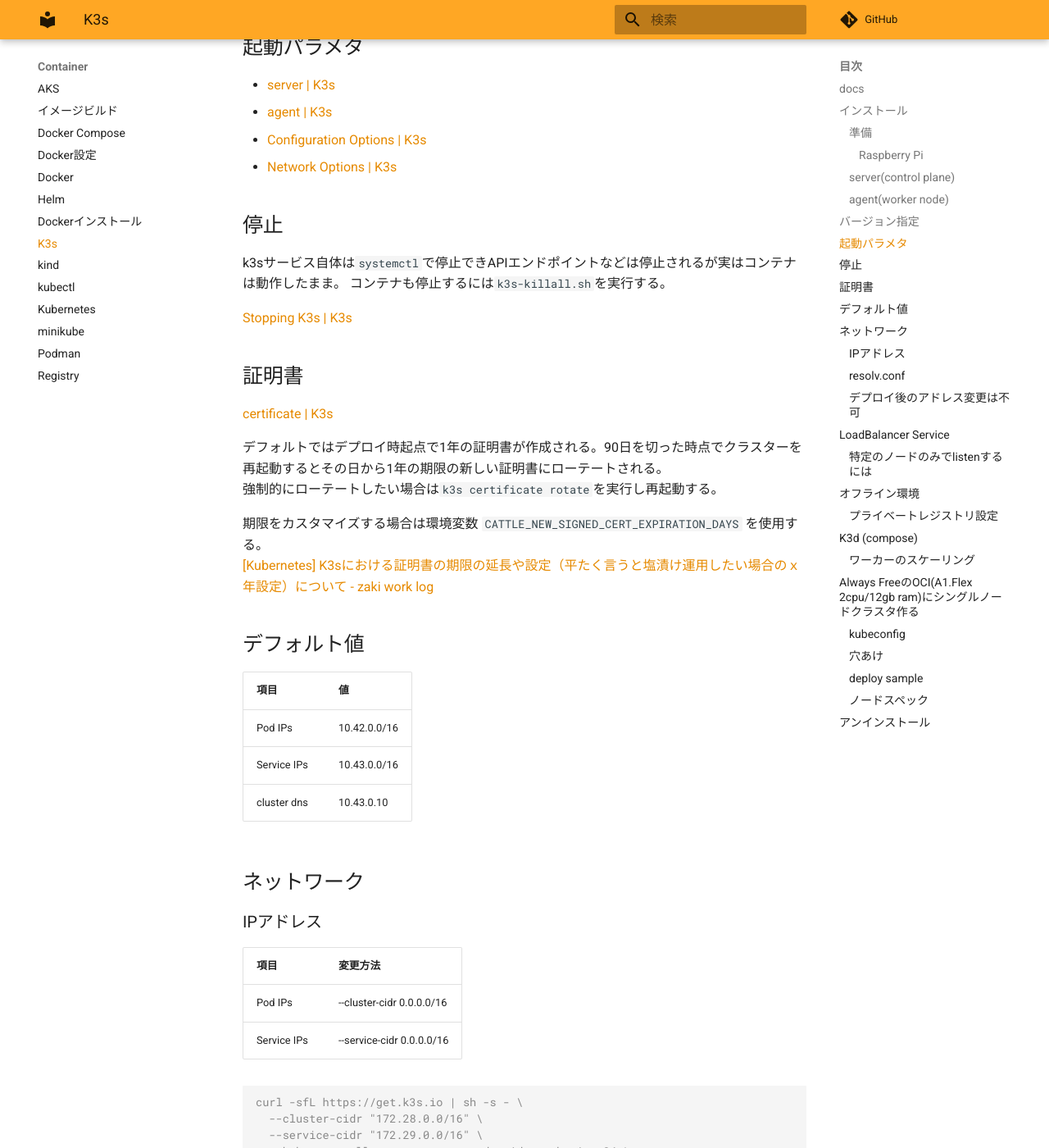
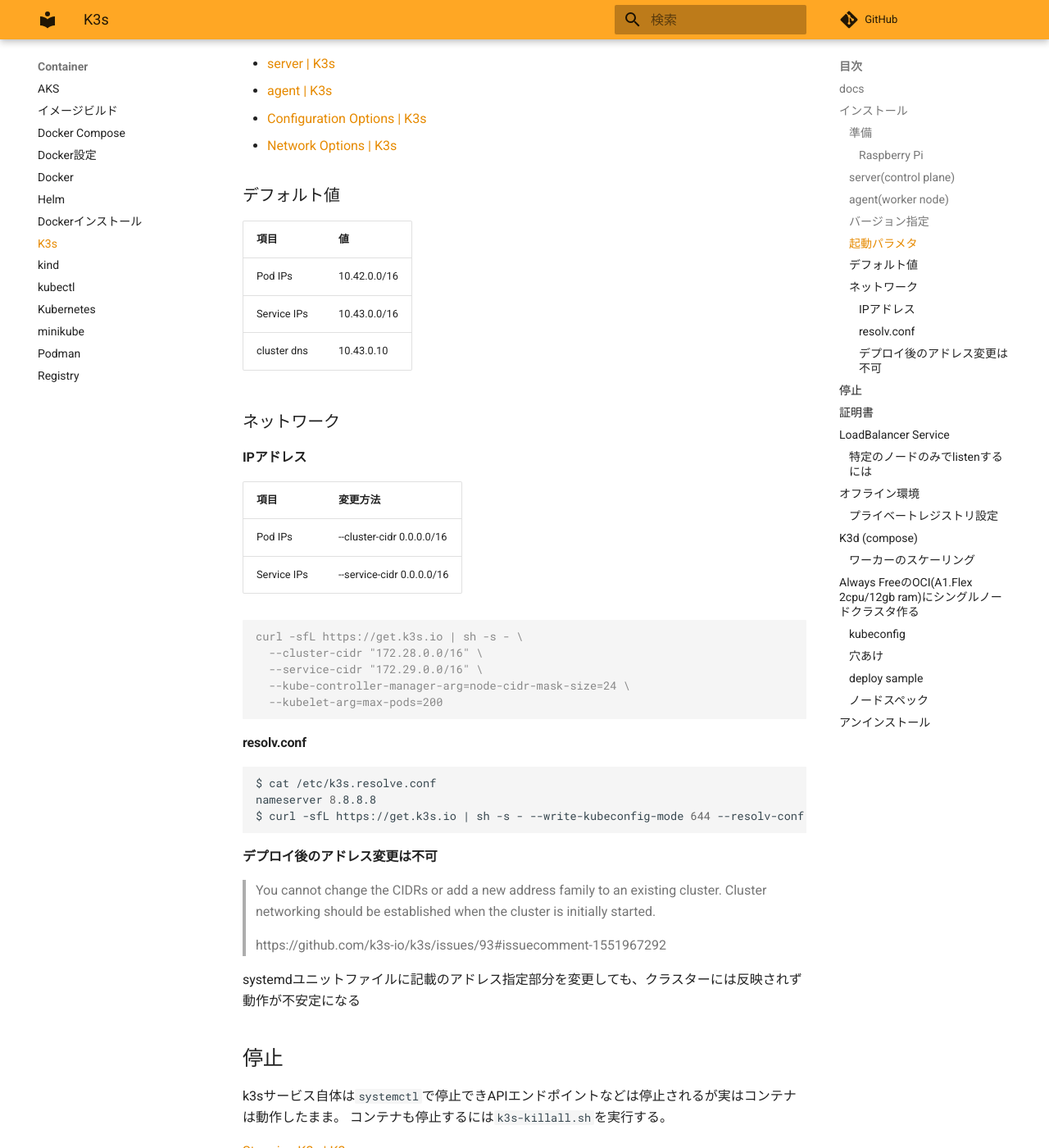
Before and after one commit to zaki-lknr/docs, an MkDocs documentation site: the page built from docs/Container/k3s.md, in a window 1280 px wide and 1400 px high, scrolled down 1420 px. Shown: the whole window at 82% size. Built offline with MkDocs 1.6.1 and Material for MkDocs 9.7.7, drawn with Linux system fonts in a browser that asks for light colours; comment, search, counter and statistics services are not loaded; part of the change alters nothing that is shown; some of the changed text lies outside the part shown.

Commit message:
update: 章構成

````diff
--- a/docs/Container/k3s.md
+++ b/docs/Container/k3s.md
@@ -38,7 +38,7 @@ curl -sfL https://get.k3s.io | K3S_URL=https://server:6443 K3S_TOKEN=${token} sh
 
 tokenはserverの `/var/lib/rancher/k3s/server/agent-token` にある。
 
-## バージョン指定
+### バージョン指定
 
 バージョン番号を指定する場合
 
@@ -55,12 +55,53 @@ curl -sfL https://get.k3s.io | INSTALL_K3S_CHANNEL=latest sh -
 チャンネルはデフォルト`stable`で1個前のメジャーバージョンだったりする。
 [チャンネル一覧](https://update.k3s.io/v1-release/channels)
 
-## 起動パラメタ
+### 起動パラメタ
 
 - [server | K3s](https://docs.k3s.io/cli/server)
 - [agent | K3s](https://docs.k3s.io/cli/agent)
 - [Configuration Options | K3s](https://docs.k3s.io/installation/configuration)
 - [Network Options | K3s](https://docs.k3s.io/installation/network-options)
+
+### デフォルト値
+
+| 項目          | 値            |
+| ----------- | ------------ |
+| Pod IPs     | 10.42.0.0/16 |
+| Service IPs | 10.43.0.0/16 |
+| cluster dns | 10.43.0.10   |
+
+### ネットワーク
+
+#### IPアドレス
+
+| 項目          | 変更方法                      |
+| ----------- | ------------------------- |
+| Pod IPs     | --cluster-cidr 0.0.0.0/16 |
+| Service IPs | --service-cidr 0.0.0.0/16 |
+
+```console
+curl -sfL https://get.k3s.io | sh -s - \
+  --cluster-cidr "172.28.0.0/16" \
+  --service-cidr "172.29.0.0/16" \
+  --kube-controller-manager-arg=node-cidr-mask-size=24 \
+  --kubelet-arg=max-pods=200
+```
+
+#### resolv.conf
+
+```
+$ cat /etc/k3s.resolve.conf
+nameserver 8.8.8.8
+$ curl -sfL https://get.k3s.io | sh -s - --write-kubeconfig-mode 644 --resolv-conf /etc/k3s.resolv.conf
+```
+
+#### デプロイ後のアドレス変更は不可
+
+> You cannot change the CIDRs or add a new address family to an existing cluster. Cluster networking should be established when the cluster is initially started.
+>
+> https://github.com/k3s-io/k3s/issues/93#issuecomment-1551967292
+
+systemdユニットファイルに記載のアドレス指定部分を変更しても、クラスターには反映されず動作が不安定になる
 
 ## 停止
 
@@ -78,47 +119,6 @@ k3sサービス自体は`systemctl`で停止できAPIエンドポイントなど
 
 期限をカスタマイズする場合は環境変数 `CATTLE_NEW_SIGNED_CERT_EXPIRATION_DAYS` を使用する。
 [[Kubernetes] K3sにおける証明書の期限の延長や設定（平たく言うと塩漬け運用したい場合のｘ年設定）について - zaki work log](https://zaki-hmkc.hatenablog.com/entry/2024/01/24/221706)
-
-## デフォルト値
-
-| 項目          | 値            |
-| ----------- | ------------ |
-| Pod IPs     | 10.42.0.0/16 |
-| Service IPs | 10.43.0.0/16 |
-| cluster dns | 10.43.0.10   |
-
-## ネットワーク
-
-### IPアドレス
-
-| 項目          | 変更方法                      |
-| ----------- | ------------------------- |
-| Pod IPs     | --cluster-cidr 0.0.0.0/16 |
-| Service IPs | --service-cidr 0.0.0.0/16 |
-
-```console
-curl -sfL https://get.k3s.io | sh -s - \
-  --cluster-cidr "172.28.0.0/16" \
-  --service-cidr "172.29.0.0/16" \
-  --kube-controller-manager-arg=node-cidr-mask-size=24 \
-  --kubelet-arg=max-pods=200
-```
-
-### resolv.conf
-
-```
-$ cat /etc/k3s.resolve.conf
-nameserver 8.8.8.8
-$ curl -sfL https://get.k3s.io | sh -s - --write-kubeconfig-mode 644 --resolv-conf /etc/k3s.resolv.conf
-```
-
-### デプロイ後のアドレス変更は不可
-
-> You cannot change the CIDRs or add a new address family to an existing cluster. Cluster networking should be established when the cluster is initially started.
->
-> https://github.com/k3s-io/k3s/issues/93#issuecomment-1551967292
-
-systemdユニットファイルに記載のアドレス指定部分を変更しても、クラスターには反映されず動作が不安定になる
 
 ## LoadBalancer Service
 
````
